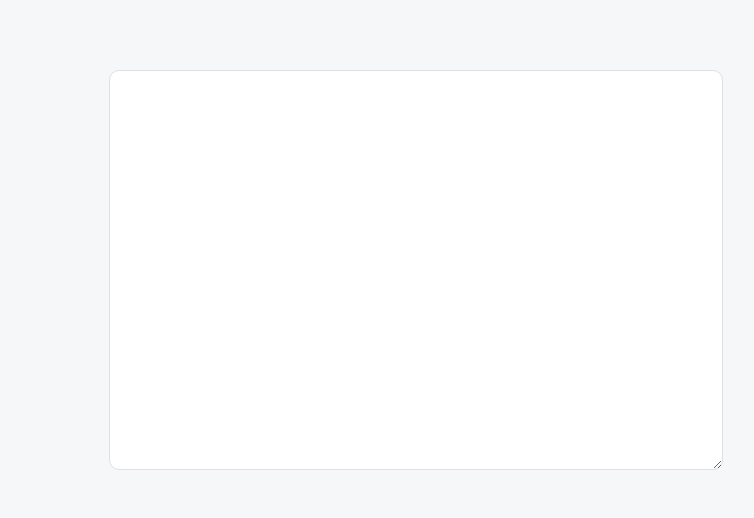
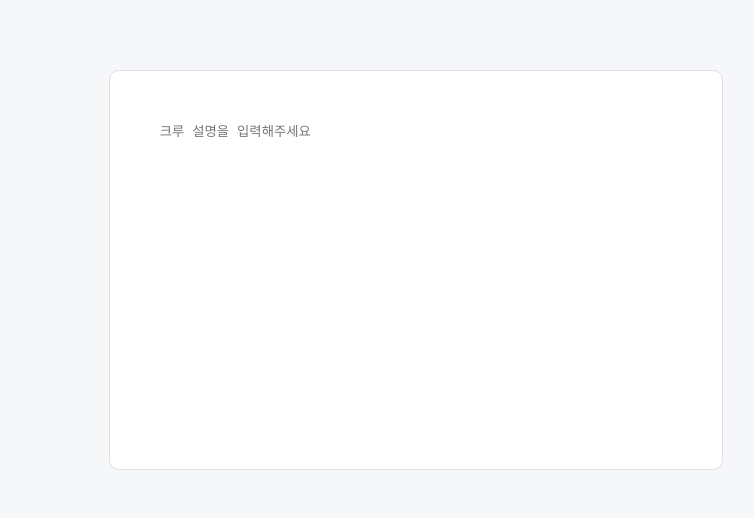
Before and after one commit to MODU-MOIM/momo-web, a React (Create React App) app: page /crewcreate in a window 1280 px wide. Shown: the part 1591-2109 px from the top of the page, without its empty margins (224-978 px from the left). Built offline with nearby package versions, Linux system fonts and the light colour scheme.

Commit message:
design: hover 설정 + 자잘한 것들

```diff
--- a/src/pages/CrewCreate/Components/SetCategory.jsx
+++ b/src/pages/CrewCreate/Components/SetCategory.jsx
@@ -87,9 +87,9 @@ const CategoryItem = styled.div`
     align-items: center;
     background-color: white;
     cursor: pointer;
-    /* & > * {
-        float: left;
-    } */
+    &:hover{
+        background-color: #eeeeee;
+    }
 `;
 
 const CategoryImage = styled.img`
--- a/src/pages/CrewCreate/CrewCreate.jsx
+++ b/src/pages/CrewCreate/CrewCreate.jsx
@@ -109,8 +109,8 @@ export default function CrewCreate() {
                 <CrewIntro
                     value={crewIntro}
                     onChange={handleCrewIntro}
-                >
-                    크루 설명을 입력해주세요</CrewIntro>
+                    placeholder="크루 설명을 입력해주세요"
+                />
                 <SubmitContainer>
                     <CreateButton onClick={handleSubmit}>완료</CreateButton>
                 </SubmitContainer>
@@ -190,6 +190,7 @@ const CrewIntro = styled.textarea`
     height: 400px;
     border: 1px solid #DEDFE7;
     border-radius: 10px;
+    resize: none;
 `;
 const SubmitContainer = styled.div`
     display: flex;
@@ -204,4 +205,8 @@ const CreateButton = styled.button`
     background-color: #4B44B6;
     color: white;
     border-radius: 10px;
+    &:hover{
+        background-color: #352EAE;
+        cursor: pointer;
+    }
 `;
```
